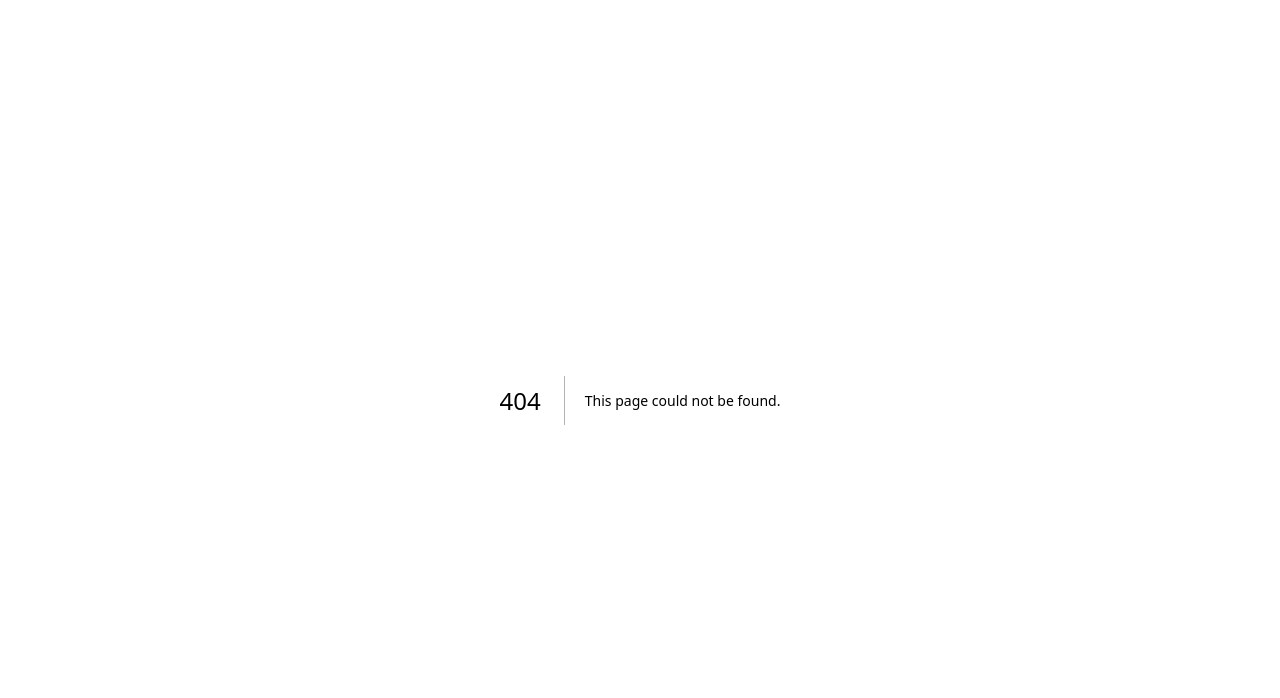
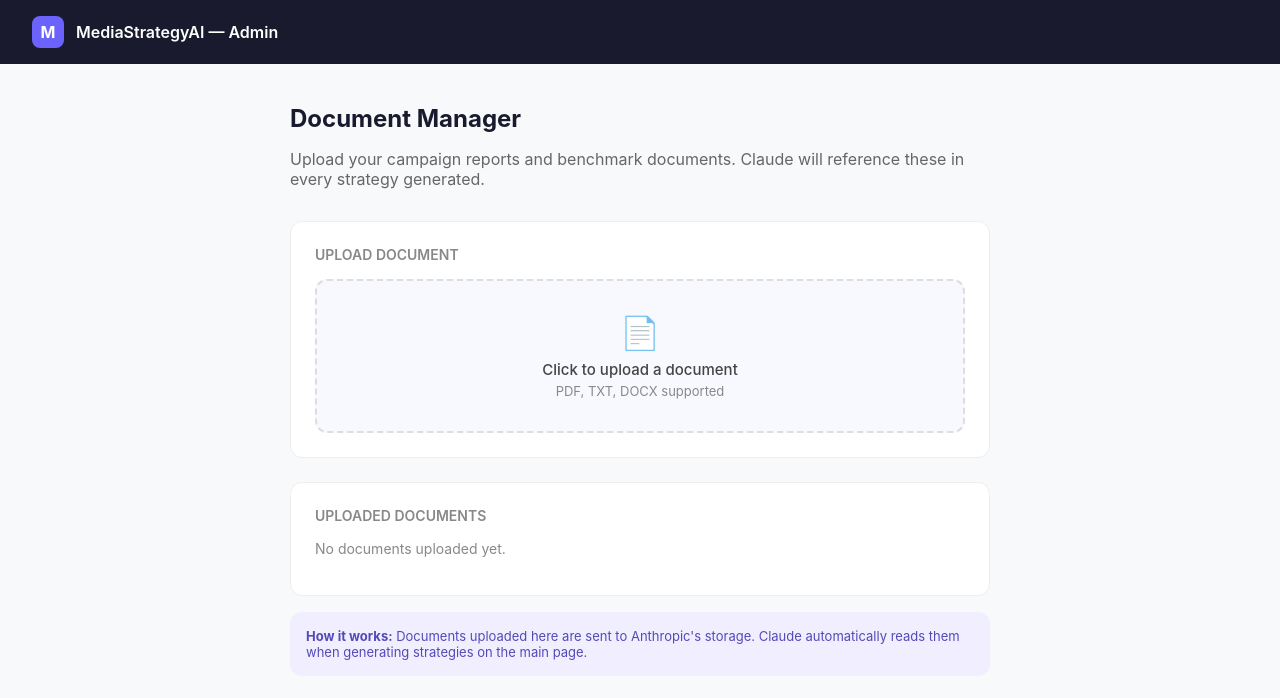
Before and after one commit to Samranwaheed/media-strategy-tool, a Next.js app: page /app/admin in a window 1280 px wide. Before the commit this address had no page. Shown: the top 698 px of the page. Built offline with nearby package versions, Linux system fonts and the light colour scheme.

Commit message:
Create page.js

```diff
--- /dev/null
+++ b/app/app/admin/page.js
@@ -0,0 +1,96 @@
+'use client';
+import { useState } from 'react';
+
+export default function Admin() {
+  const [uploading, setUploading] = useState(false);
+  const [files, setFiles] = useState([]);
+  const [message, setMessage] = useState('');
+
+  async function uploadFile(e) {
+    const file = e.target.files[0];
+    if (!file) return;
+
+    setUploading(true);
+    setMessage('Uploading...');
+
+    const formData = new FormData();
+    formData.append('file', file);
+
+    try {
+      const res = await fetch('/api/upload', {
+        method: 'POST',
+        body: formData
+      });
+      const data = await res.json();
+
+      if (data.success) {
+        const newFile = { id: data.fileId, name: data.fileName };
+        const updated = [...files, newFile];
+        setFiles(updated);
+        localStorage.setItem('uploadedFiles', JSON.stringify(updated));
+        setMessage(`✅ Uploaded successfully! File ID: ${data.fileId}`);
+      } else {
+        setMessage(`❌ Error: ${data.error}`);
+      }
+    } catch (e) {
+      setMessage('❌ Upload failed');
+    }
+    setUploading(false);
+  }
+
+  function removeFile(id) {
+    const updated = files.filter(f => f.id !== id);
+    setFiles(updated);
+    localStorage.setItem('uploadedFiles', JSON.stringify(updated));
+  }
+
+  return (
+    <main style={{ minHeight: '100vh', background: '#f8f9fa', fontFamily: 'Inter, sans-serif' }}>
+      <div style={{ background: '#1a1a2e', padding: '16px 32px', display: 'flex', alignItems: 'center', gap: 12 }}>
+        <div style={{ width: 32, height: 32, background: '#6c63ff', borderRadius: 8, display: 'flex', alignItems: 'center', justifyContent: 'center', color: 'white', fontWeight: 700 }}>M</div>
+        <span style={{ color: 'white', fontWeight: 600, fontSize: 16 }}>MediaStrategyAI — Admin</span>
+      </div>
+
+      <div style={{ maxWidth: 700, margin: '40px auto', padding: '0 24px' }}>
+        <h1 style={{ fontSize: 24, fontWeight: 700, color: '#1a1a2e', marginBottom: 8 }}>Document Manager</h1>
+        <p style={{ color: '#666', marginBottom: 32 }}>Upload your campaign reports and benchmark documents. Claude will reference these in every strategy generated.</p>
+
+        <div style={{ background: 'white', borderRadius: 12, padding: 24, border: '1px solid #eee', marginBottom: 24 }}>
+          <h3 style={{ margin: '0 0 16px', fontSize: 14, fontWeight: 600, color: '#888', textTransform: 'uppercase' }}>Upload Document</h3>
+          <label style={{ display: 'block', padding: 32, border: '2px dashed #ddd', borderRadius: 12, textAlign: 'center', cursor: 'pointer', background: '#f8f9ff' }}>
+            <div style={{ fontSize: 32, marginBottom: 8 }}>📄</div>
+            <div style={{ fontSize: 15, fontWeight: 500, color: '#444', marginBottom: 4 }}>Click to upload a document</div>
+            <div style={{ fontSize: 13, color: '#888' }}>PDF, TXT, DOCX supported</div>
+            <input type="file" accept=".pdf,.txt,.docx" onChange={uploadFile} style={{ display: 'none' }} disabled={uploading} />
+          </label>
+          {message && (
+            <div style={{ marginTop: 16, padding: 12, borderRadius: 8, background: message.includes('✅') ? '#f0fff4' : '#fff5f5', color: message.includes('✅') ? '#276749' : '#cc0000', fontSize: 14 }}>
+              {message}
+            </div>
+          )}
+        </div>
+
+        <div style={{ background: 'white', borderRadius: 12, padding: 24, border: '1px solid #eee' }}>
+          <h3 style={{ margin: '0 0 16px', fontSize: 14, fontWeight: 600, color: '#888', textTransform: 'uppercase' }}>Uploaded Documents</h3>
+          {files.length === 0 ? (
+            <p style={{ color: '#888', fontSize: 14 }}>No documents uploaded yet.</p>
+          ) : (
+            files.map(f => (
+              <div key={f.id} style={{ display: 'flex', justifyContent: 'space-between', alignItems: 'center', padding: '12px 0', borderBottom: '1px solid #f0f0f0' }}>
+                <div>
+                  <div style={{ fontSize: 14, fontWeight: 500, color: '#1a1a2e' }}>{f.name}</div>
+                  <div style={{ fontSize: 12, color: '#888', marginTop: 2 }}>{f.id}</div>
+                </div>
+                <button onClick={() => removeFile(f.id)} style={{ padding: '6px 12px', background: '#fff5f5', color: '#cc0000', border: '1px solid #ffcccc', borderRadius: 8, cursor: 'pointer', fontSize: 13 }}>Remove</button>
+              </div>
+            ))
+          )}
+        </div>
+
+        <div style={{ marginTop: 16, padding: 16, background: '#f0eeff', borderRadius: 12, fontSize: 13, color: '#534AB7' }}>
+          <strong>How it works:</strong> Documents uploaded here are sent to Anthropic's storage. Claude automatically reads them when generating strategies on the main page.
+        </div>
+      </div>
+    </main>
+  );
+}
```
